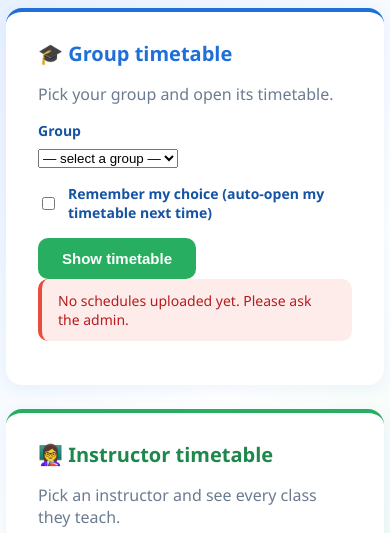
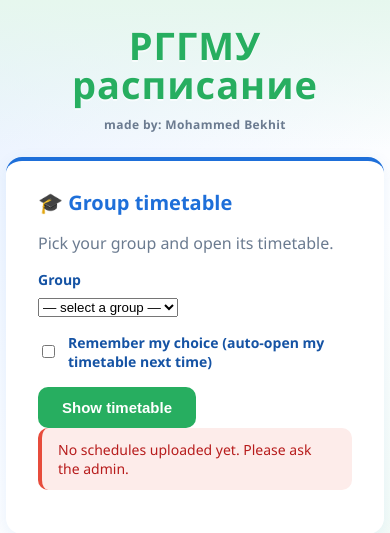
Before and after one commit to m9batx/rshu-schedule, a Flask app: page / in a window 390 px wide. Shown: the top 533 px of the page. Run offline with Flask 3, Linux system fonts and the light colour scheme; data that the repository does not hold is empty; parts of the project's set-up code (start-up, migrations or seed data) failed here and were passed over.

Commit message:
minimal header + mobile day-by-day stacked view

```diff
--- a/static/style.css
+++ b/static/style.css
@@ -22,6 +22,29 @@ body {
     color: var(--text);
 }
 
+/* ---------- Site header: minimal, big green title ---------- */
+.site-header {
+    text-align: center;
+    padding: 48px 16px 30px;
+    background: linear-gradient(180deg, var(--green-soft) 0%, rgba(255, 255, 255, 0) 100%);
+}
+.site-title {
+    margin: 0;
+    color: var(--green);
+    font-size: clamp(38px, 8vw, 104px);
+    font-weight: 800;
+    letter-spacing: 1px;
+    line-height: 1.02;
+    text-shadow: 0 2px 0 rgba(255, 255, 255, 0.6);
+}
+.site-credit {
+    margin: 12px 0 0;
+    font-size: clamp(12px, 1.4vw, 17px);
+    font-weight: 600;
+    color: var(--muted);
+    letter-spacing: 0.4px;
+}
+
 /* ---------- Container ---------- */
 .container {
     width: 100%;
@@ -980,7 +1040,10 @@ table.groups-table .btn.small { padding: 6px 12px; font-size: 12px; }
        shows its own time) and the wide strip stays scrollable with comfortable
        day columns */
 @media (max-width: 760px) {
+    .site-header { padding: 26px 12px 16px; }
     .container { padding: 8px 6px; }
+    .desktop-only { display: none !important; }
+    .mobile-days { display: block; }
     .schedule-header { flex-wrap: wrap; gap: 6px; margin-bottom: 8px; }
     .group-pill, .range-pill { font-size: 13px; }
     .semester-wrap {
--- a/templates/base.html
+++ b/templates/base.html
@@ -7,6 +7,10 @@
     <link rel="stylesheet" href="{{ url_for('static', filename='style.css') }}">
 </head>
 <body>
+    <header class="site-header">
+        <h1 class="site-title">РГГМУ расписание</h1>
+        <p class="site-credit">made by: Mohammed Bekhit</p>
+    </header>
     <div class="container">
         {% with messages = get_flashed_messages(with_categories=true) %}
             {% for category, msg in messages %}
```
Also changed, not shown: other parts of static/style.css (+38 -1 lines), templates/schedule.html (+34 -1 lines).
